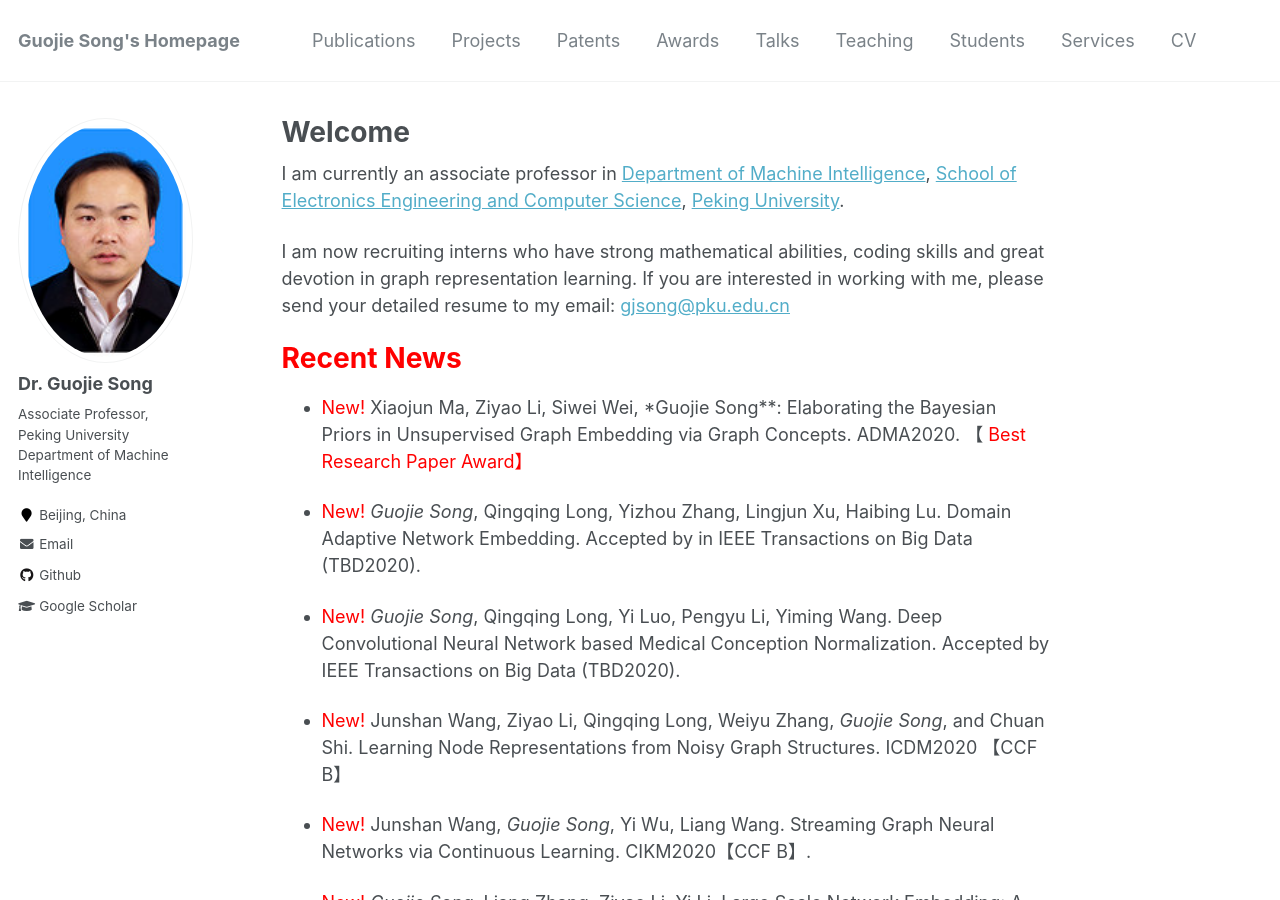
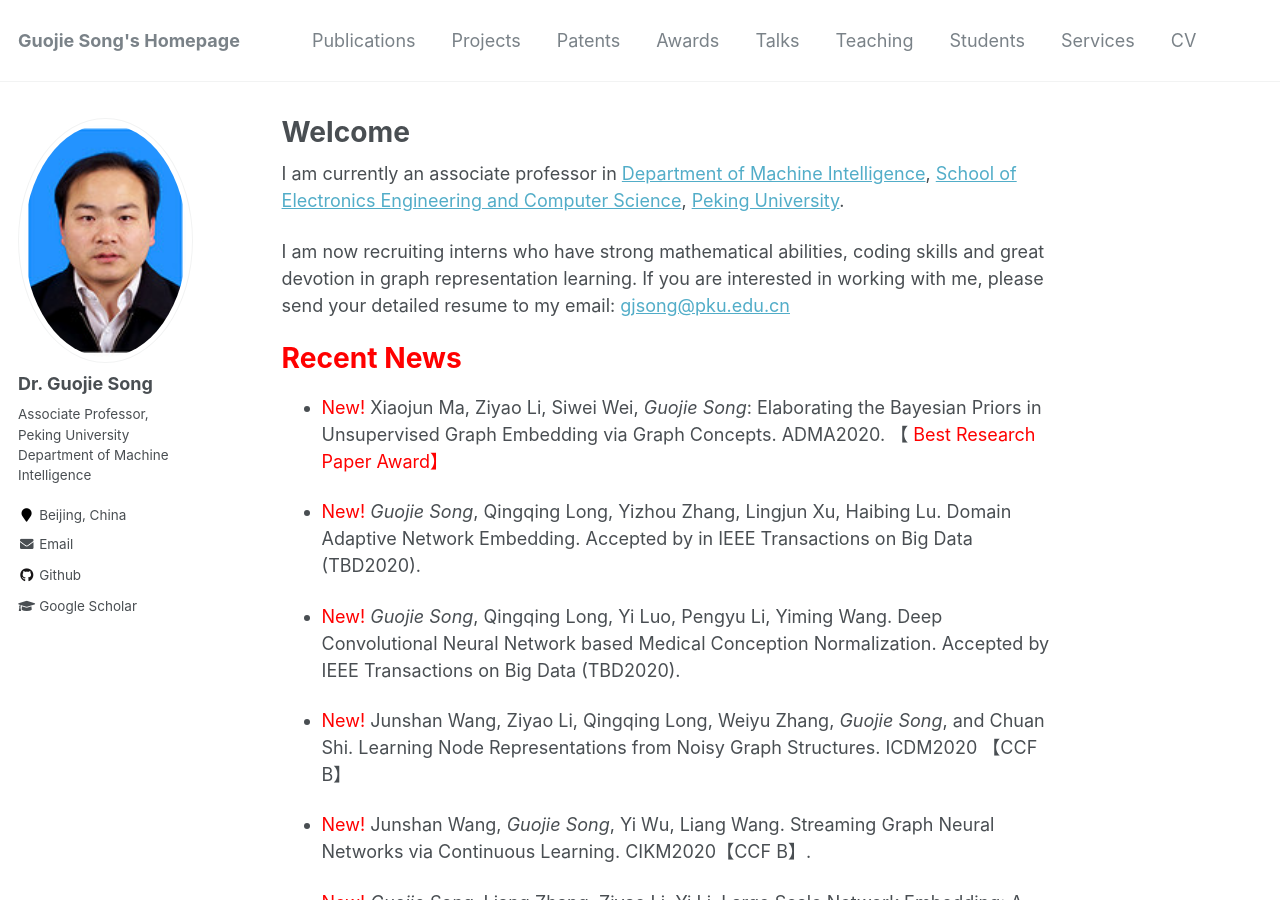
Before and after one commit to gjsong-pku/gjsong-pku.github.io, a Jekyll site: the page built from _pages/about.md, in a window 1280 px wide and 900 px high. Built offline with Jekyll 4.4.1, drawn with Linux system fonts in a browser that asks for light colours.

Commit message:
Update about.md

```diff
--- a/_pages/about.md
+++ b/_pages/about.md
@@ -15,7 +15,7 @@ I am now recruiting interns who have strong mathematical abilities, coding skill
 
 <span style='color:red'>Recent News</span>
 ======
-- <span style="color:red">New!</span> Xiaojun Ma, Ziyao Li, Siwei Wei, *Guojie Song**: Elaborating the Bayesian Priors in Unsupervised Graph Embedding via Graph Concepts. ADMA2020. 【<span style="color:red"> Best Research Paper Award】
+- <span style="color:red">New!</span> Xiaojun Ma, Ziyao Li, Siwei Wei, *Guojie Song*: Elaborating the Bayesian Priors in Unsupervised Graph Embedding via Graph Concepts. ADMA2020. 【<span style="color:red"> Best Research Paper Award】
 
 - <span style="color:red">New!</span> *Guojie Song*, Qingqing Long, Yizhou Zhang, Lingjun Xu, Haibing Lu. Domain Adaptive Network Embedding. Accepted by in IEEE Transactions on Big Data (TBD2020).
 
```
